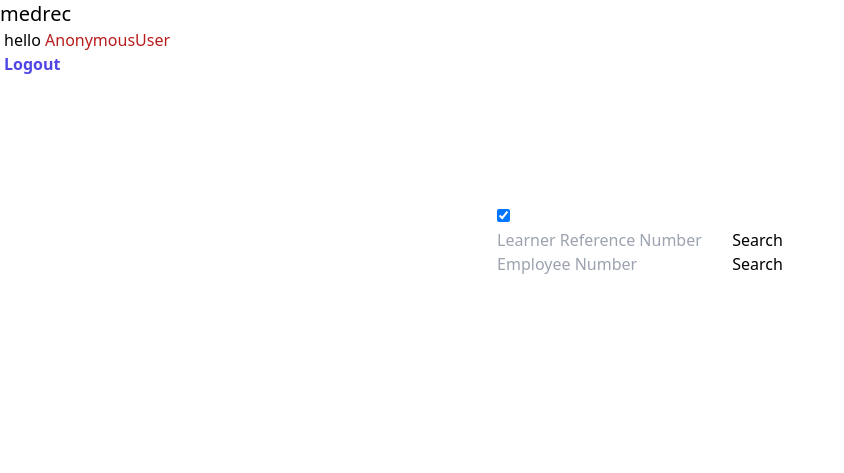
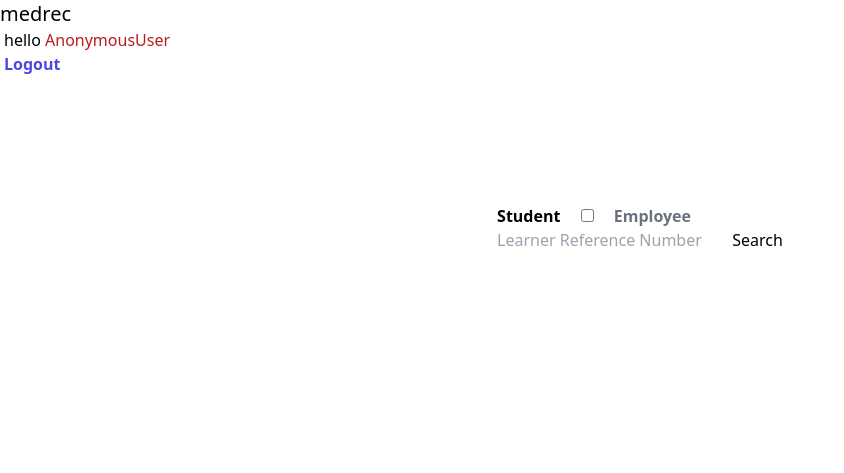
Before and after one commit to seyLu/medrec, a Django app: page / in a window 1280 px wide. Shown: the top 473 px of the page, without its empty margins (0-844 px from the left). Run offline with Django 4.2, Linux system fonts and the light colour scheme; some libraries are stand-ins or nearby versions.

Commit message:
feat: add alpine toggle student and employee search

```diff
--- a/medrec/templates/medrec/index.html
+++ b/medrec/templates/medrec/index.html
@@ -29,18 +29,25 @@
 {% block main %}
   <div class="flex flex-col w-screen h-screen">
     <div class="mx-auto mt-32">
-      <div>
-        <input type="checkbox" class="toggle focus:outline-none" checked />
-      </div>
+      <div x-data="{ isEmployee: false }" class="form-control">
+        <label class="label cursor-pointer mb-2">
+          <span :class="{'text-gray-500': isEmployee}"
+                class="label-text ml-auto font-semibold">Student</span>
+          <input type="checkbox" x-model="isEmployee" class="toggle mx-4" />
+          <span :class="{'text-gray-500': !isEmployee}"
+                class="label-text mr-auto font-semibold">Employee</span>
+        </label>
 
-      <div class="join">
-        <input class="input input-bordered join-item"
-               placeholder="Learner Reference Number" />
-        <button class="btn join-item rounded-r-full">Search</button>
-      </div>
-      <div class="join">
-        <input class="input input-bordered join-item" placeholder="Employee Number" />
-        <button class="btn join-item rounded-r-full">Search</button>
+        <div x-show="!isEmployee" class="join">
+          <input class="input input-bordered join-item"
+                 placeholder="Learner Reference Number" />
+          <button class="btn join-item rounded-r-full">Search</button>
+        </div>
+        <div x-show="isEmployee" class="join">
+          <input class="input input-bordered join-item"
+                 placeholder="Employee ID Number" />
+          <button class="btn join-item rounded-r-full">Search</button>
+        </div>
       </div>
     </div>
   </div>
--- a/theme/static_src/tailwind.config.js
+++ b/theme/static_src/tailwind.config.js
@@ -50,7 +50,10 @@ module.exports = {
          * for forms. If you don't like it or have own styling for forms,
          * comment the line below to disable '@tailwindcss/forms'.
          */
-        require('@tailwindcss/forms'),
+        require('@tailwindcss/forms')({
+            strategy: 'base', // only generate global styles
+            strategy: 'class', // only generate classes
+        }),
         require('@tailwindcss/typography'),
         require('@tailwindcss/line-clamp'),
         require('@tailwindcss/aspect-ratio'),
```
